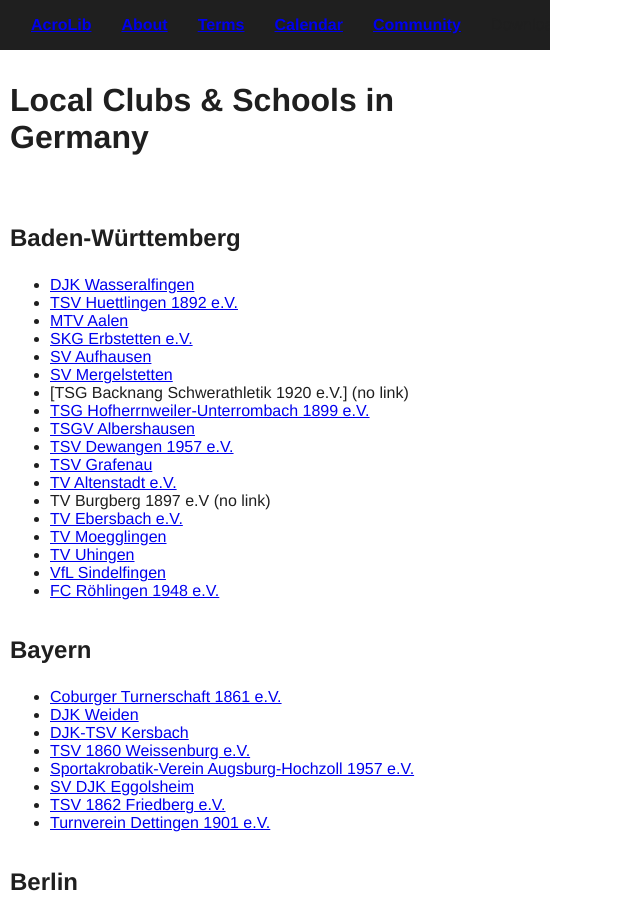
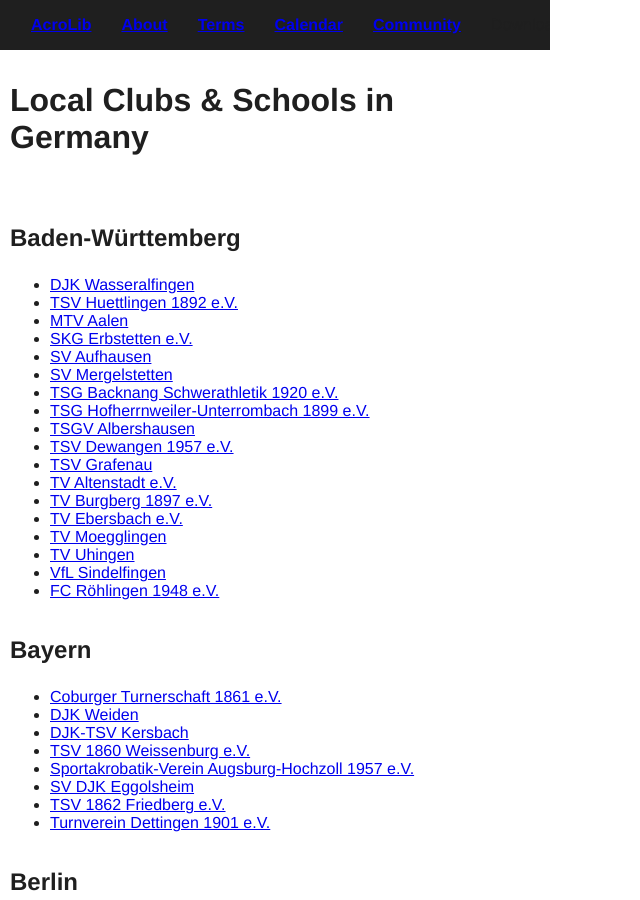
Before and after one commit to floshin/acrolib, a Jekyll site: the page built from local/germany.md, in a window 1280 px wide and 900 px high. Shown: the whole window, without its empty margins (0-640 px from the left). Built offline with Jekyll 4.4.1, drawn with Linux system fonts in a browser that asks for light colours; our own code applies the rules of GitHub Pages for plain Markdown files; some of the changed text lies outside the part shown.

Commit message:
Update germany.md

```diff
--- a/local/germany.md
+++ b/local/germany.md
@@ -8,13 +8,13 @@
 * [SKG Erbstetten e.V.](http://www.skg-erbstetten.de)
 * [SV Aufhausen](http://www.sv-aufhausen.de)
 * [SV Mergelstetten](http://svmergelstetten.de/)
-* [TSG Backnang Schwerathletik 1920 e.V.] (no link)
+* [TSG Backnang Schwerathletik 1920 e.V.](https://tsg-schwerathletik.de/)
 * [TSG Hofherrnweiler-Unterrombach 1899 e.V.](http://www.tsg-hofherrnweiler.de)
 * [TSGV Albershausen](http://www.der-akrobat.de/)
 * [TSV Dewangen 1957 e.V.](https://tsv-dewangen.de/abteilungen/akrobatik/)
 * [TSV Grafenau](http://www.tsv-grafenau.de/)
 * [TV Altenstadt e.V.](http://www.tvaltenstadt.de/)
-* TV Burgberg 1897 e.V (no link)
+* [TV Burgberg 1897 e.V.](http://www.tvburgberg.de/)
 * [TV Ebersbach e.V.](http://www.tv-ebersbach.de/)
 * [TV Moegglingen](http://www.tvm-online.de/)
 * [TV Uhingen](http://www.tv-uhingen.de/)
@@ -71,7 +71,7 @@
 * [Turnerschaft 1856 e.V. Frankfurt-Griesheim](http://www.ts-griesheim.de/)
 * [TV Babenhausen 1891 e.V.](http://www.tvbabenhausen.de/)
 * [TV Pohl-Goens 1905 e.V.](http://www.sportakrobatik-pohlgoens.de/)
-* Eintracht Frankfurt e.V.
+* [Eintracht Frankfurt e.V.](https://sportakrobatik.eintracht.de/)
 * [VfL Goldstein 1953 e.V.](http://www.vfl-goldstein.de/)
 
 
@@ -148,9 +148,9 @@
 ## Sachsen-Anhalt
 
 * [Magdeburger SV 90 e.V.](http://www.msv90.de)
-* SC Magdeburg e.V. (no link)
+* [SC Magdeburg e.V.](https://www.sc-magdeburg.de/turnen/akrobatik/)
 * [SG Einheit Halle e.V.]()
-* SV 1990 Sangerhausen e.V. (no link)
+* [SV 1990 Sangerhausen e.V.](https://www.instagram.com/sportakrobatensangerhausen?igsh=ZDNseWc0YzV6bXMw)
 * [SV Halle e.V.](http://www.sv-halle.de/)
 
 
```
